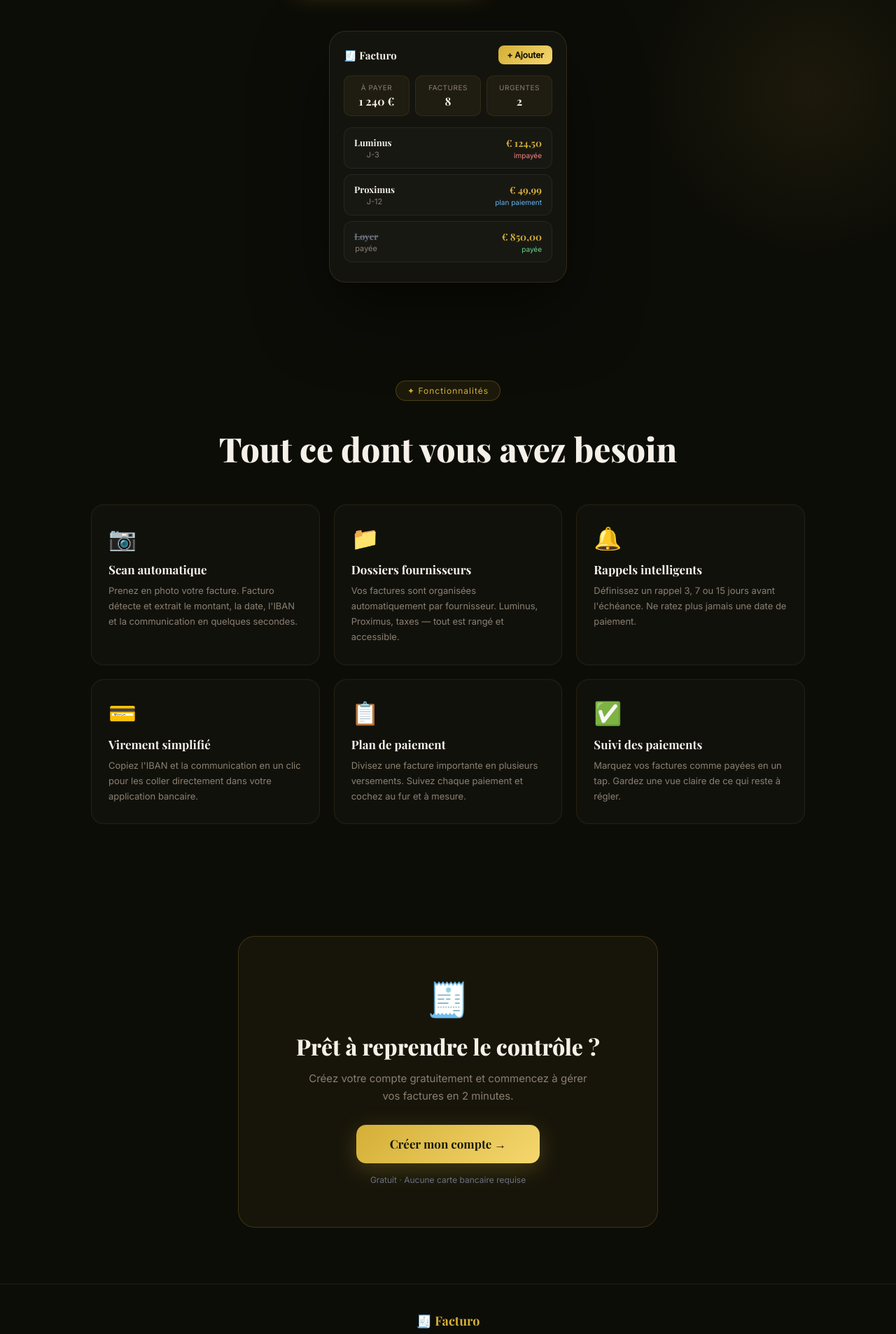
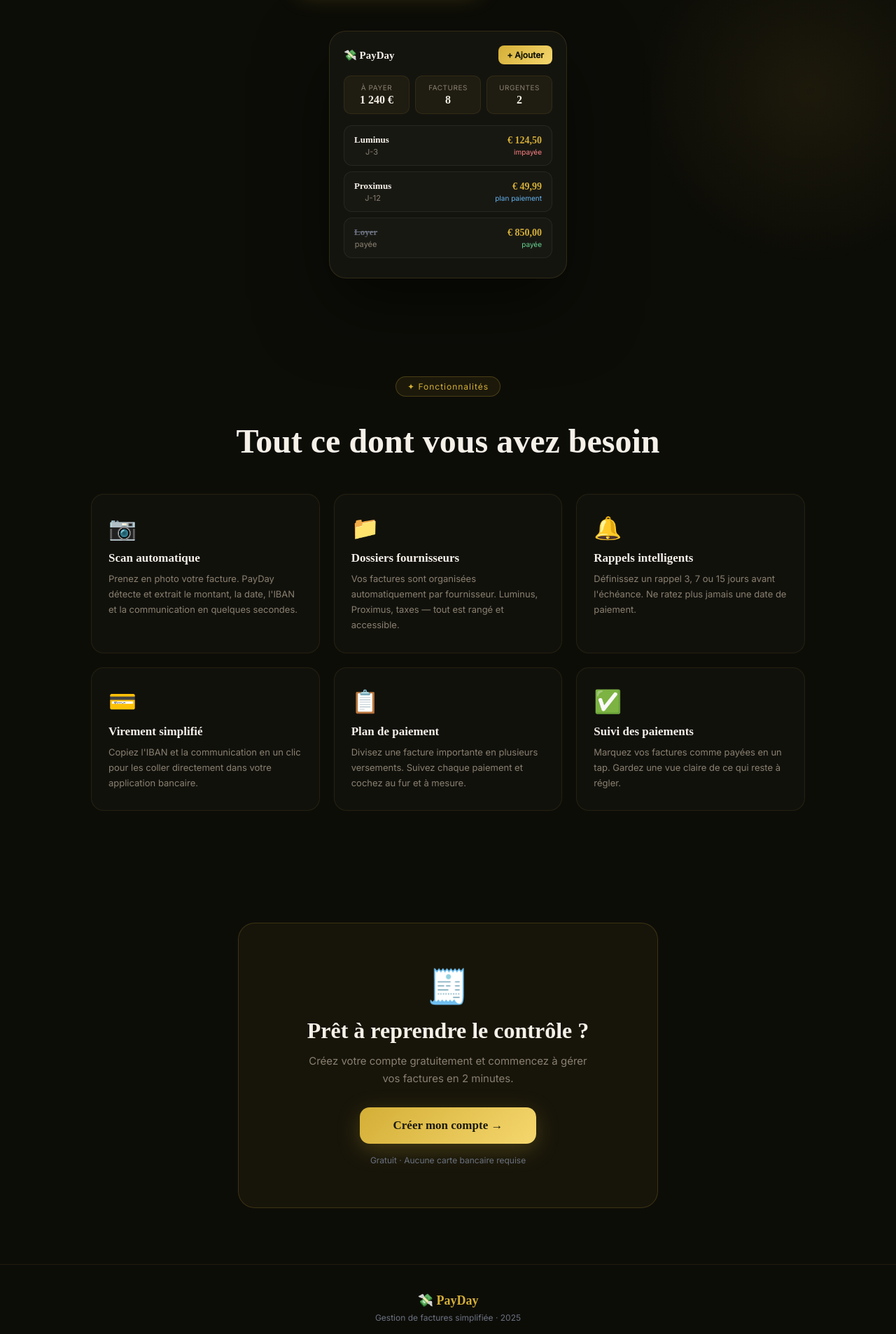
Before and after one commit to flo-belfac/facturo, a React (Create React App) app: page / in a window 1280 px wide. Shown: the part 580-2487 px from the top of the page at 70% size. Built offline with nearby package versions, Linux system fonts and the light colour scheme.

Commit message:
PayDay landing page

```diff
--- a/src/LandingPage.js
+++ b/src/LandingPage.jsx
@@ -22,7 +22,7 @@ export default function LandingPage({ onStart }) {
 
       {/* Nav */}
       <nav style={S.nav} className="fade1">
-        <div style={S.navLogo}>🧾 Facturo</div>
+        <div style={S.navLogo}>💸 PayDay</div>
         <button onClick={onStart} style={S.navBtn} className="nav-btn">Connexion</button>
       </nav>
 
@@ -36,7 +36,7 @@ export default function LandingPage({ onStart }) {
         </h1>
 
         <p className="fade3" style={S.subtitle}>
-          Prenez en photo vos factures papier, Facturo extrait toutes les informations automatiquement.<br />
+          Prenez en photo vos factures papier, PayDay extrait toutes les informations automatiquement.<br />
           Rappels, plans de paiement, virements — tout en un seul endroit.
         </p>
 
@@ -53,14 +53,14 @@ export default function LandingPage({ onStart }) {
         <div className="fade5" style={S.mockupWrap}>
           <div style={S.mockup}>
             <div style={S.mockupHeader}>
-              <div style={{fontFamily:"'Playfair Display',serif",fontWeight:700,fontSize:15,color:"#F5F0E8"}}>🧾 Facturo</div>
+              <div style={{fontFamily:"'Cormorant Garamond',serif",fontWeight:700,fontSize:15,color:"#F5F0E8"}}>💸 PayDay</div>
               <div style={{background:"linear-gradient(135deg,#D4AF37,#F5D76E)",color:"#1a1a0a",border:"none",borderRadius:8,padding:"6px 12px",fontSize:12,fontWeight:600}}>+ Ajouter</div>
             </div>
             <div style={S.mockupStats}>
               {[["À payer","1 240 €"],["Factures","8"],["Urgentes","2"]].map(([l,v])=>(
                 <div key={l} style={S.mockupStat}>
                   <div style={{fontSize:10,color:"#8a8070",textTransform:"uppercase",letterSpacing:.5,marginBottom:3}}>{l}</div>
-                  <div style={{fontFamily:"'Playfair Display',serif",fontWeight:700,fontSize:16,color:"#F5F0E8"}}>{v}</div>
+                  <div style={{fontFamily:"'Cormorant Garamond',serif",fontWeight:700,fontSize:16,color:"#F5F0E8"}}>{v}</div>
                 </div>
               ))}
             </div>
@@ -72,11 +72,11 @@ export default function LandingPage({ onStart }) {
               <div key={f.name} style={S.mockupCard}>
                 <div style={{display:"flex",justifyContent:"space-between",alignItems:"center"}}>
                   <div>
-                    <div style={{fontFamily:"'Playfair Display',serif",fontWeight:700,fontSize:13,color:f.status==="payée"?"#6B7280":"#F5F0E8",textDecoration:f.status==="payée"?"line-through":"none"}}>{f.name}</div>
+                    <div style={{fontFamily:"'Cormorant Garamond',serif",fontWeight:700,fontSize:13,color:f.status==="payée"?"#6B7280":"#F5F0E8",textDecoration:f.status==="payée"?"line-through":"none"}}>{f.name}</div>
                     <div style={{fontSize:11,color:"#8a8070",marginTop:2}}>{f.days}</div>
                   </div>
                   <div>
-                    <div style={{fontFamily:"'Playfair Display',serif",fontWeight:700,fontSize:14,color:"#D4AF37",textAlign:"right"}}>{f.amount}</div>
+                    <div style={{fontFamily:"'Cormorant Garamond',serif",fontWeight:700,fontSize:14,color:"#D4AF37",textAlign:"right"}}>{f.amount}</div>
                     <div style={{fontSize:10,color:f.color,textAlign:"right",marginTop:2}}>{f.status}</div>
                   </div>
                 </div>
@@ -94,7 +94,7 @@ export default function LandingPage({ onStart }) {
         <h2 style={S.featTitle}>Tout ce dont vous avez besoin</h2>
         <div style={S.featGrid}>
           {[
-            {icon:"📷", title:"Scan automatique", desc:"Prenez en photo votre facture. Facturo détecte et extrait le montant, la date, l'IBAN et la communication en quelques secondes."},
+            {icon:"📷", title:"Scan automatique", desc:"Prenez en photo votre facture. PayDay détecte et extrait le montant, la date, l'IBAN et la communication en quelques secondes."},
             {icon:"📁", title:"Dossiers fournisseurs", desc:"Vos factures sont organisées automatiquement par fournisseur. Luminus, Proximus, taxes — tout est rangé et accessible."},
             {icon:"🔔", title:"Rappels intelligents", desc:"Définissez un rappel 3, 7 ou 15 jours avant l'échéance. Ne ratez plus jamais une date de paiement."},
             {icon:"💳", title:"Virement simplifié", desc:"Copiez l'IBAN et la communication en un clic pour les coller directement dans votre application bancaire."},
@@ -103,7 +103,7 @@ export default function LandingPage({ onStart }) {
           ].map(({icon,title,desc})=>(
             <div key={title} style={S.featCard} className="feat">
               <div style={S.featIcon}>{icon}</div>
-              <div style={{fontFamily:"'Playfair Display',serif",fontWeight:700,fontSize:17,color:"#F5F0E8",marginBottom:8}}>{title}</div>
+              <div style={{fontFamily:"'Cormorant Garamond',serif",fontWeight:700,fontSize:17,color:"#F5F0E8",marginBottom:8}}>{title}</div>
               <div style={{fontSize:13,color:"#8a8070",lineHeight:1.7}}>{desc}</div>
             </div>
           ))}
@@ -114,7 +114,7 @@ export default function LandingPage({ onStart }) {
       <section style={S.ctaSection}>
         <div style={S.ctaBox}>
           <div style={{fontSize:48,marginBottom:16,animation:"float 3s ease-in-out infinite"}}>🧾</div>
-          <h2 style={{fontFamily:"'Playfair Display',serif",fontWeight:800,fontSize:32,color:"#F5F0E8",marginBottom:12,textAlign:"center"}}>
+          <h2 style={{fontFamily:"'Cormorant Garamond',serif",fontWeight:800,fontSize:32,color:"#F5F0E8",marginBottom:12,textAlign:"center"}}>
             Prêt à reprendre le contrôle ?
           </h2>
           <p style={{color:"#8a8070",fontSize:15,marginBottom:28,textAlign:"center",maxWidth:400,lineHeight:1.7}}>
@@ -129,7 +129,7 @@ export default function LandingPage({ onStart }) {
 
       {/* Footer */}
       <footer style={S.footer}>
-        <div style={{fontFamily:"'Playfair Display',serif",fontWeight:700,fontSize:18,color:"#D4AF37",marginBottom:6}}>🧾 Facturo</div>
+        <div style={{fontFamily:"'Cormorant Garamond',serif",fontWeight:700,fontSize:18,color:"#D4AF37",marginBottom:6}}>💸 PayDay</div>
         <div style={{color:"#6B7280",fontSize:12}}>Gestion de factures simplifiée · 2025</div>
       </footer>
     </div>
@@ -141,14 +141,14 @@ const S = {
   glow1:     {position:"fixed",top:"-20%",left:"-10%",width:600,height:600,background:"radial-gradient(circle,rgba(212,175,55,.12) 0%,transparent 70%)",pointerEvents:"none",zIndex:0},
   glow2:     {position:"fixed",bottom:"-20%",right:"-10%",width:500,height:500,background:"radial-gradient(circle,rgba(212,175,55,.08) 0%,transparent 70%)",pointerEvents:"none",zIndex:0},
   nav:       {display:"flex",justifyContent:"space-between",alignItems:"center",padding:"20px 40px",borderBottom:"1px solid rgba(212,175,55,.12)",position:"relative",zIndex:10},
-  navLogo:   {fontFamily:"'Playfair Display',serif",fontWeight:700,fontSize:20,color:"#F5F0E8"},
+  navLogo:   {fontFamily:"'Cormorant Garamond',serif",fontWeight:700,fontSize:20,color:"#F5F0E8"},
   navBtn:    {background:"transparent",border:"1px solid rgba(212,175,55,.3)",color:"#D4AF37",borderRadius:10,padding:"8px 18px",fontFamily:"'Inter',sans-serif",fontSize:14,cursor:"pointer",transition:"all .2s"},
   hero:      {textAlign:"center",padding:"80px 20px 60px",position:"relative",zIndex:1},
   badge:     {display:"inline-block",background:"rgba(212,175,55,.08)",border:"1px solid rgba(212,175,55,.25)",borderRadius:20,padding:"6px 16px",fontSize:12,color:"#D4AF37",marginBottom:24,letterSpacing:1},
-  title:     {fontFamily:"'Playfair Display',serif",fontWeight:800,fontSize:"clamp(36px,6vw,72px)",color:"#F5F0E8",lineHeight:1.1,marginBottom:20},
+  title:     {fontFamily:"'Cormorant Garamond',serif",fontWeight:800,fontSize:"clamp(36px,6vw,72px)",color:"#F5F0E8",lineHeight:1.1,marginBottom:20},
   titleAccent:{background:"linear-gradient(135deg,#D4AF37,#F5D76E,#D4AF37)",backgroundSize:"200% auto",WebkitBackgroundClip:"text",WebkitTextFillColor:"transparent",animation:"shimmer 3s linear infinite"},
   subtitle:  {fontSize:"clamp(14px,2vw,17px)",color:"#8a8070",maxWidth:580,margin:"0 auto 36px",lineHeight:1.8},
-  ctaBtn:    {background:"linear-gradient(135deg,#D4AF37,#F5D76E)",color:"#1a1a0a",border:"none",borderRadius:14,padding:"14px 32px",fontFamily:"'Playfair Display',serif",fontWeight:700,fontSize:16,cursor:"pointer",transition:"all .2s",boxShadow:"0 8px 32px rgba(212,175,55,.25)"},
+  ctaBtn:    {background:"linear-gradient(135deg,#D4AF37,#F5D76E)",color:"#1a1a0a",border:"none",borderRadius:14,padding:"14px 32px",fontFamily:"'Cormorant Garamond',serif",fontWeight:700,fontSize:16,cursor:"pointer",transition:"all .2s",boxShadow:"0 8px 32px rgba(212,175,55,.25)"},
   ctaGhost:  {background:"transparent",border:"1px solid rgba(212,175,55,.3)",color:"#D4AF37",borderRadius:14,padding:"14px 28px",fontFamily:"'Inter',sans-serif",fontSize:15,cursor:"pointer"},
   mockupWrap:{marginTop:60,display:"flex",justifyContent:"center"},
   mockup:    {background:"rgba(255,255,255,.03)",border:"1px solid rgba(212,175,55,.15)",borderRadius:24,padding:20,width:"100%",maxWidth:340,boxShadow:"0 40px 100px rgba(0,0,0,.6)"},
@@ -157,7 +157,7 @@ const S = {
   mockupStat:{flex:1,background:"rgba(212,175,55,.06)",border:"1px solid rgba(212,175,55,.1)",borderRadius:10,padding:"10px 8px",textAlign:"center"},
   mockupCard:{background:"rgba(255,255,255,.02)",border:"1px solid rgba(255,255,255,.06)",borderRadius:12,padding:"12px 14px",marginBottom:8},
   features:  {padding:"80px 40px",position:"relative",zIndex:1,maxWidth:1100,margin:"0 auto"},
-  featTitle: {fontFamily:"'Playfair Display',serif",fontWeight:800,fontSize:"clamp(28px,4vw,48px)",textAlign:"center",marginBottom:48,color:"#F5F0E8"},
+  featTitle: {fontFamily:"'Cormorant Garamond',serif",fontWeight:800,fontSize:"clamp(28px,4vw,48px)",textAlign:"center",marginBottom:48,color:"#F5F0E8"},
   featGrid:  {display:"grid",gridTemplateColumns:"repeat(auto-fit,minmax(280px,1fr))",gap:20},
   featCard:  {background:"rgba(255,255,255,.02)",border:"1px solid rgba(212,175,55,.1)",borderRadius:18,padding:"28px 24px",transition:"all .25s",cursor:"default"},
   featIcon:  {fontSize:32,marginBottom:14},
```
